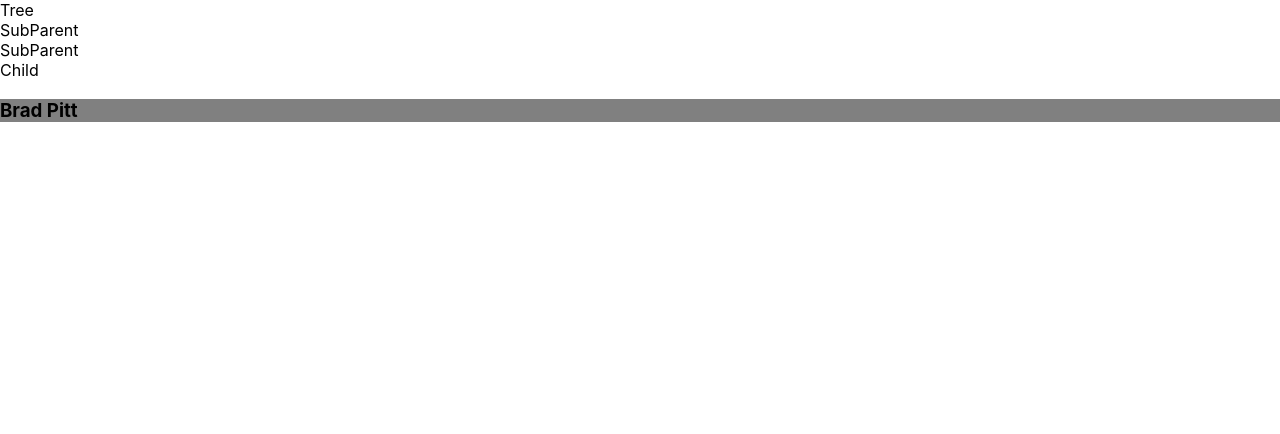
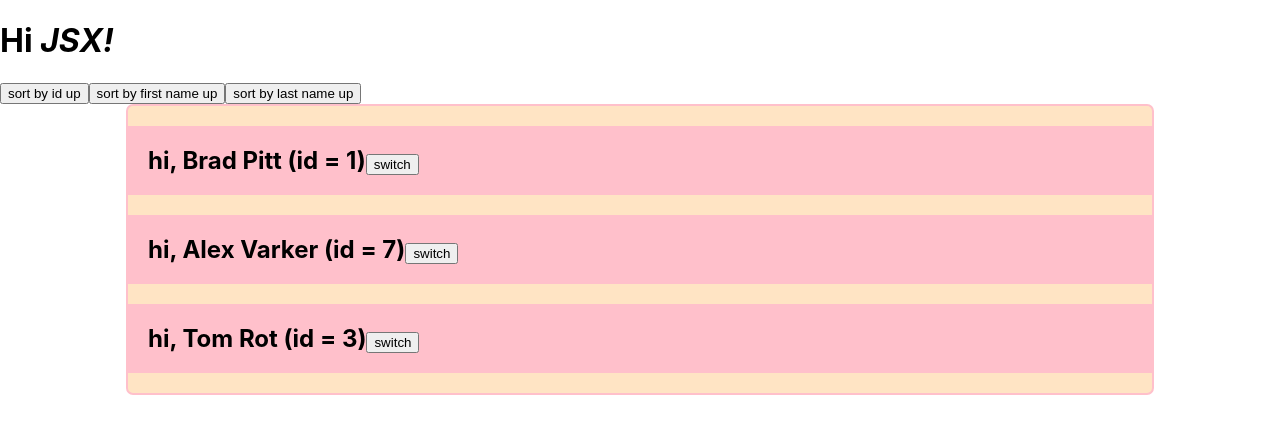
Before and after one commit to Margaritkins/react-new, a React (Create React App) app: page / in a window 1280 px wide. Shown: the top 434 px of the page. Built offline with nearby package versions, Linux system fonts and the light colour scheme.

Commit message:
ddChild->Parent, Child->Child task resolve

```diff
--- a/src/App.jsx
+++ b/src/App.jsx
@@ -1,7 +1,6 @@
 import React, { Component } from "react";
-import { UserContext } from "./contexts";
 import "./App.css";
-import Tree from "./components/Tree";
+import CiaoSection from './components/CiaoSection'
 
 class App extends Component {
   constructor(props) {
@@ -16,19 +15,10 @@
     };
   }
 
-  selectorUser = (id) => {
-    this.setState({ user: { ...this.state.user, isSelect: true } });
-  };
-
   render() {
-    const { user } = this.state;
-    console.log(UserContext);
 
     return (
-      <UserContext.Provider value={{ user, selectorUser: this.selectorUser }}>
-        <Tree />
-      </UserContext.Provider>
-    );
+      <CiaoSection />);
   }
 }
 
--- a/src/components/CiaoSection/Ciao/Ciao.module.scss
+++ b/src/components/CiaoSection/Ciao/Ciao.module.scss
@@ -11,7 +11,7 @@
 
 
 .container{
-  @extend %flex-between;
+  // @extend %flex-between;
   padding: $paddingSize + 5px;
   background-color: color.$colorMain;
   @media screen and (max-width: $sm) {
--- a/src/components/CiaoSection/CiaoList/CiaoList.module.scss
+++ b/src/components/CiaoSection/CiaoList/CiaoList.module.scss
@@ -6,7 +6,7 @@
 $sm: 760px;
 
 .container{
-  @extend %flex-between;
+  // @extend %flex-between;
   width: 80%;
   min-width: 550px;
   max-width: 1100px;
--- a/src/components/CiaoSection/CiaoSort/index.jsx
+++ b/src/components/CiaoSection/CiaoSort/index.jsx
@@ -1,62 +1,29 @@
 import React, { Component } from "react";
 
 class CiaoSort extends Component {
-  sortUserByFirstNameUp = () => {
-    const { users, isSortByFirstNameUp } = this.props;
-    const newUsers = JSON.parse(JSON.stringify(users));
-    newUsers.sort((a, b) => {
-      if (a.firstName > b.firstName) {
-        return isSortByFirstNameUp ? -1 : 1;
-      }
-      if (a.firstName < b.firstName) {
-        return isSortByFirstNameUp ? 1 : -1;
-      }
-      return 0;
-    });
-    this.setState({
-      users: newUsers,
-      isSortByFirstNameUp: !isSortByFirstNameUp,
-    });
+  ciaoSortByFNParent = () => {
+    this.props.parentFNSort();
   };
 
-  sortUserByLastNameUp = () => {
-    const { users, isSortByLastNameUp } = this.props;
-    const newUsers = JSON.parse(JSON.stringify(users));
-    newUsers.sort((a, b) => {
-      if (a.lastName > b.lastName) {
-        return isSortByLastNameUp ? -1 : 1;
-      }
-      if (a.lastName < b.lastName) {
-        return isSortByLastNameUp ? 1 : -1;
-      }
-      return 0;
-    });
-    this.setState({ users: newUsers, isSortByLastNameUp: !isSortByLastNameUp });
+  ciaoSortByLNParent = () => {
+    this.props.parentLNSort();
   };
 
-  sortUsersById = () => {
-    const { users, isSortIdUp } = this.props;
-    const newUsers = JSON.parse(JSON.stringify(users));
-    newUsers.sort((a, b) => {
-      if (isSortIdUp) {
-        return a.id - b.id;
-      }
-      return b.id - a.id;
-    });
-    this.setState({ users: newUsers, isSortIdUp: !isSortIdUp });
+  ciaoSortByIdParent = () => {
+    this.props.parentIdSort();
   };
 
   render() {
     const { isSortIdUp, isSortByFirstNameUp, isSortByLastNameUp } = this.props;
     return (
       <div>
-        <button onClick={this.sortUsersById}>
+        <button onClick={this.ciaoSortByIdParent}>
           sort by id {isSortIdUp ? "up" : "down"}
         </button>
-        <button onClick={this.sortUserByFirstNameUp}>
+        <button onClick={this.ciaoSortByFNParent}>
           sort by first name {isSortByFirstNameUp ? "up" : "down"}
         </button>
-        <button onClick={this.sortUserByLastNameUp}>
+        <button onClick={this.ciaoSortByLNParent}>
           sort by last name {isSortByLastNameUp ? "up" : "down"}
         </button>
       </div>
--- a/src/components/CiaoSection/index.jsx
+++ b/src/components/CiaoSection/index.jsx
@@ -1,7 +1,6 @@
 import { Component } from "react";
-
+import CiaoHeader from "./CiaoHeader";
 import CiaoList from "./CiaoList";
-import CiaoHeader from "./CiaoHeader";
 import CiaoSort from "./CiaoSort";
 
 class CiaoSection extends Component {
@@ -31,50 +30,50 @@
     };
   }
 
-  // sortUserByFirstNameUp = () => {
-  //   const { users, isSortByFirstNameUp } = this.state;
-  //   const newUsers = JSON.parse(JSON.stringify(users));
-  //   newUsers.sort((a, b) => {
-  //     if (a.firstName > b.firstName) {
-  //       return isSortByFirstNameUp ? -1 : 1;
-  //     }
-  //     if (a.firstName < b.firstName) {
-  //       return isSortByFirstNameUp ? 1 : -1;
-  //     }
-  //     return 0;
-  //   });
-  //   this.setState({
-  //     users: newUsers,
-  //     isSortByFirstNameUp: !isSortByFirstNameUp,
-  //   });
-  // };
+  sortUserByFirstNameUp = () => {
+    const { users, isSortByFirstNameUp } = this.state;
+    const newUsers = JSON.parse(JSON.stringify(users));
+    newUsers.sort((a, b) => {
+      if (a.firstName > b.firstName) {
+        return isSortByFirstNameUp ? 1 : -1;
+      }
+      if (a.firstName < b.firstName) {
+        return isSortByFirstNameUp ? -1 : 1;
+      }
+      return 0;
+    });
+    this.setState({
+      users: newUsers,
+      isSortByFirstNameUp: !isSortByFirstNameUp,
+    });
+  };
 
-  // sortUserByLastNameUp = () => {
-  //   const { users, isSortByLastNameUp } = this.state;
-  //   const newUsers = JSON.parse(JSON.stringify(users));
-  //   newUsers.sort((a, b) => {
-  //     if (a.lastName > b.lastName) {
-  //       return isSortByLastNameUp ? -1 : 1;
-  //     }
-  //     if (a.lastName < b.lastName) {
-  //       return isSortByLastNameUp ? 1 : -1;
-  //     }
-  //     return 0;
-  //   });
-  //   this.setState({ users: newUsers, isSortByLastNameUp: !isSortByLastNameUp });
-  // };
+  sortUserByLastNameUp = () => {
+    const { users, isSortByLastNameUp } = this.state;
+    const newUsers = JSON.parse(JSON.stringify(users));
+    newUsers.sort((a, b) => {
+      if (a.lastName > b.lastName) {
+        return isSortByLastNameUp ? 1 : -1;
+      }
+      if (a.lastName < b.lastName) {
+        return isSortByLastNameUp ? -1 : 1;
+      }
+      return 0;
+    });
+    this.setState({ users: newUsers, isSortByLastNameUp: !isSortByLastNameUp });
+  };
 
-  // sortUsersById = () => {
-  //   const { users, isSortIdUp } = this.state;
-  //   const newUsers = JSON.parse(JSON.stringify(users));
-  //   newUsers.sort((a, b) => {
-  //     if (isSortIdUp) {
-  //       return a.id - b.id;
-  //     }
-  //     return b.id - a.id;
-  //   });
-  //   this.setState({ users: newUsers, isSortIdUp: !isSortIdUp });
-  // };
+  sortUsersById = () => {
+    const { users, isSortIdUp } = this.state;
+    const newUsers = JSON.parse(JSON.stringify(users));
+    newUsers.sort((a, b) => {
+      if (isSortIdUp) {
+        return a.id - b.id;
+      }
+      return b.id - a.id;
+    });
+    this.setState({ users: newUsers, isSortIdUp: !isSortIdUp });
+  };
 
   render() {
     const { users, isSortIdUp, isSortByFirstNameUp, isSortByLastNameUp } =
@@ -87,6 +86,9 @@
           isSortIdUp={isSortIdUp}
           isSortByFirstNameUp={isSortByFirstNameUp}
           isSortByLastNameUp={isSortByLastNameUp}
+          parentIdSort={this.sortUsersById}
+          parentFNSort={this.sortUserByFirstNameUp}
+          parentLNSort={this.sortUserByLastNameUp}
         />
         <CiaoList users={users} />
       </>
```
Also changed, not shown: src/components/Footer/index.jsx (added, +11 -0 lines).
